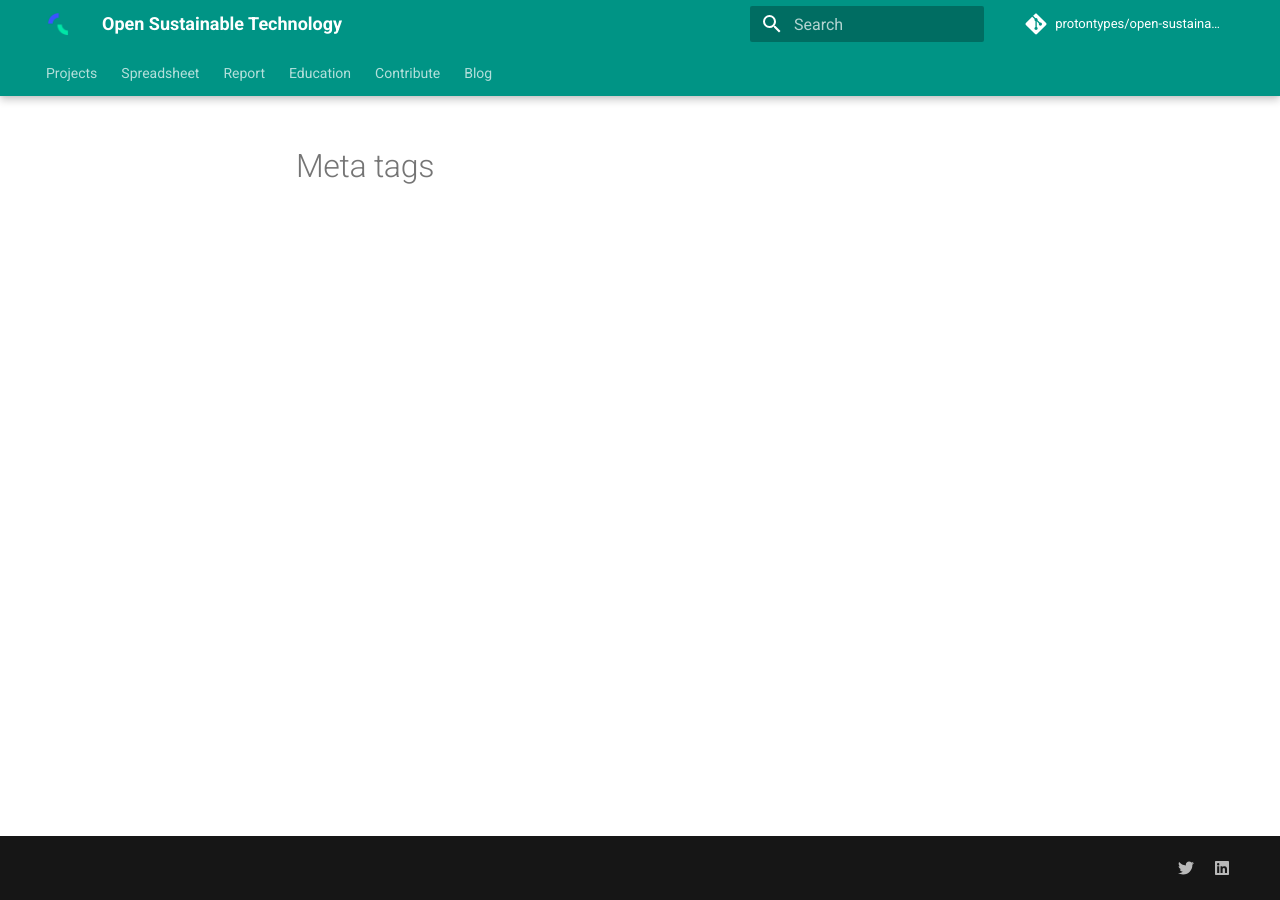
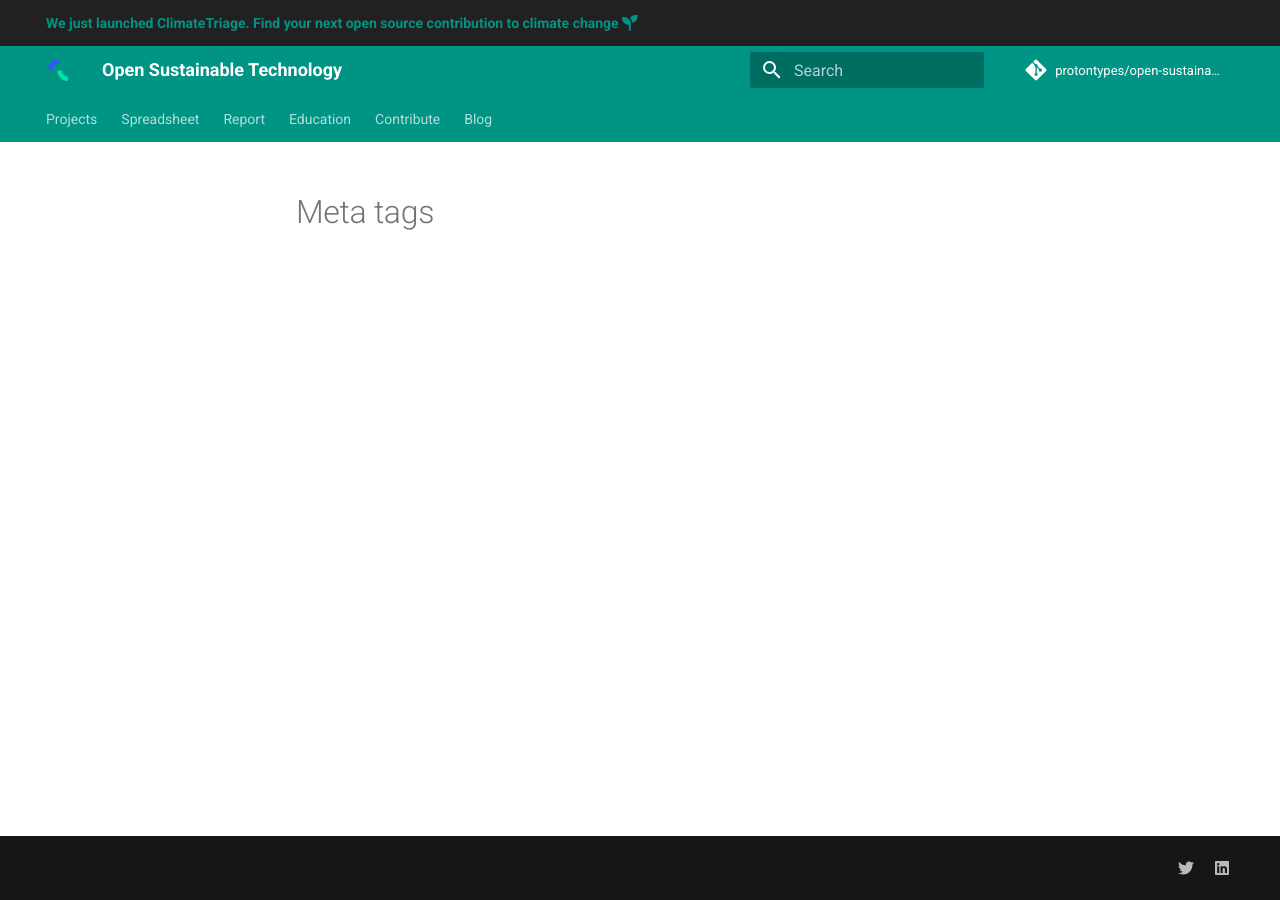
Before and after one commit to protontypes/open-sustainable-technology, an MkDocs documentation site: the page built from docs/meta_tags.md, in a window 1280 px wide. Built offline with MkDocs 1.6.1 and Material for MkDocs 9.7.7, drawn with Linux system fonts in a browser that asks for light colours; comment, search, counter and statistics services are not loaded.

```diff
--- /dev/null
+++ b/docs/overrides/main.html
@@ -0,0 +1,12 @@
+{% extends "base.html" %}
+
+{% block announce %}
+  <a href="https://climatetriage.com/">
+    <div style="color:#009485">
+      <strong> We just launched ClimateTriage. Find your next open source contribution to climate change</strong>
+      <span class="twemoji seedling" style="color:#009485">
+      {% include ".icons/fontawesome/solid/seedling.svg" %}
+    </span>
+    </div>
+  </a>
+{% endblock %}
```
Also changed, not shown: docs/blog/launch_climate_triage.md (added, +14 -0 lines), docs/blog/you_can_preserve_the_earth_s_livability_with_open_source.md (+1 -1 lines).
